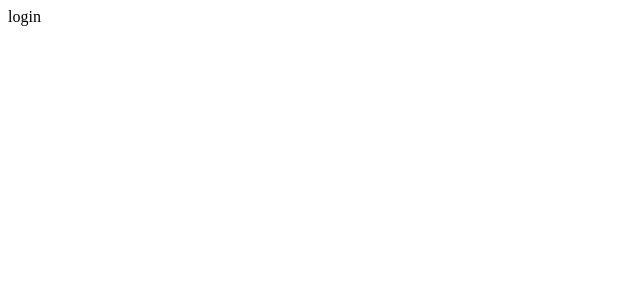
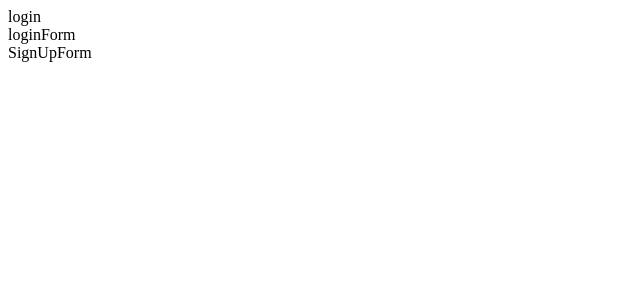
Before and after one commit to banggeut01/dancedance, a Vue app in the folder frontend/: page /login in a window 1280 px wide. Shown: the top 300 px of the page, without its empty margins (0-640 px from the left). Built offline with nearby package versions, Linux system fonts and the light colour scheme.

Commit message:
Add LoginForm.vue and SignUpForm.vue to LoginPage.vue

```diff
--- a/frontend/src/components/login/LoginForm.vue
+++ b/frontend/src/components/login/LoginForm.vue
@@ -1,5 +1,7 @@
 <template>
-
+  <div>
+    loginForm
+  </div>
 </template>
 
 <script>
--- a/frontend/src/components/login/SignUpForm.vue
+++ b/frontend/src/components/login/SignUpForm.vue
@@ -1,10 +1,12 @@
 <template>
-
+  <div>
+    SignUpForm
+  </div>
 </template>
 
 <script>
 export default {
-  name: 'SignUp'
+  name: 'SignUpForm'
 }
 </script>
 
--- a/frontend/src/views/LoginPage.vue
+++ b/frontend/src/views/LoginPage.vue
@@ -1,12 +1,20 @@
 <template>
   <div>
     login
+    <LoginForm></LoginForm>
+    <SignUpForm></SignUpForm>
   </div>
 </template>
 
 <script>
+import LoginForm from '../components/login/LoginForm.vue'
+import SignUpForm from '../components/login/SignUpForm.vue'
 export default {
-  name: 'LoginPage'
+  name: 'LoginPage',
+  components: {
+    LoginForm,
+    SignUpForm
+  }
 }
 </script>
 
```
